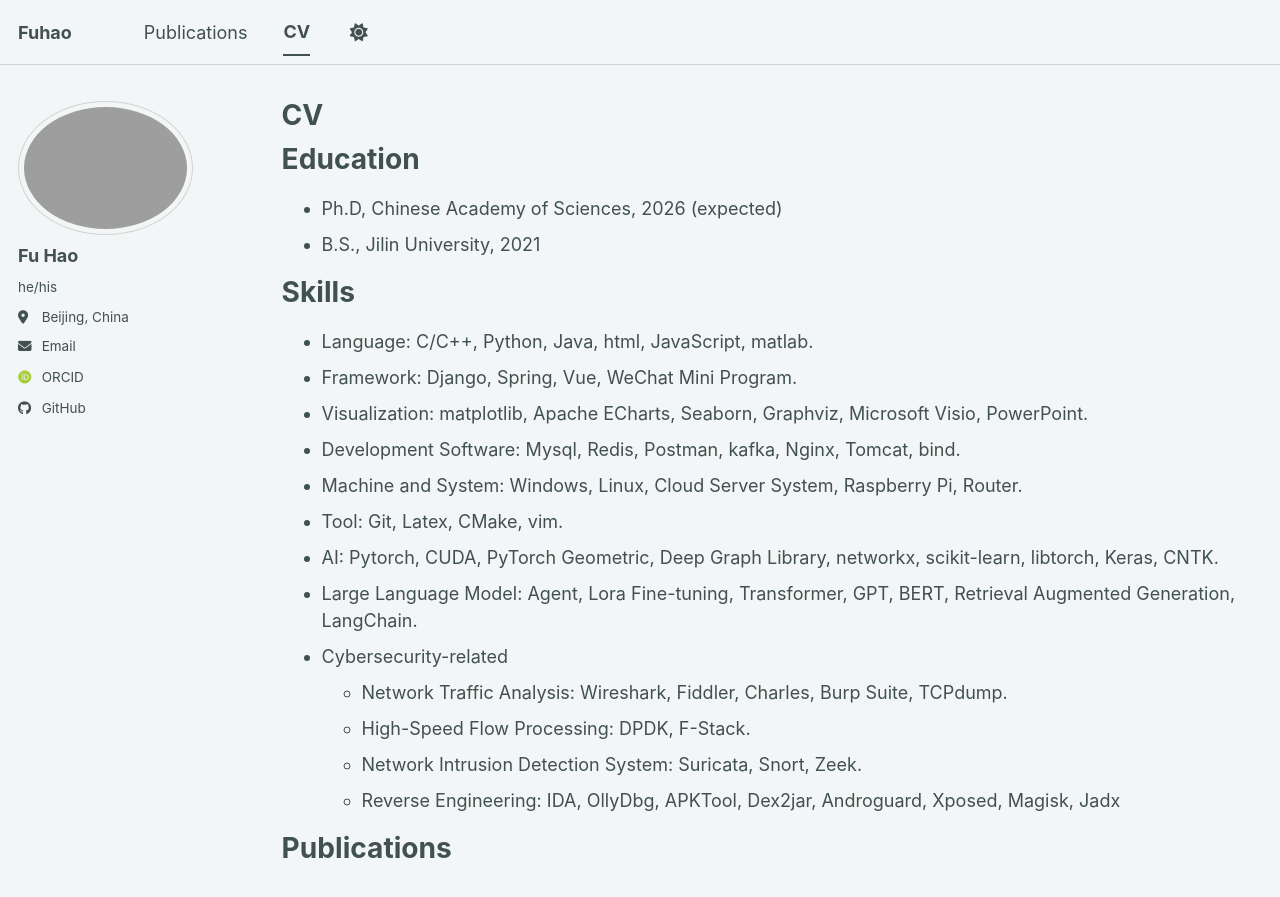
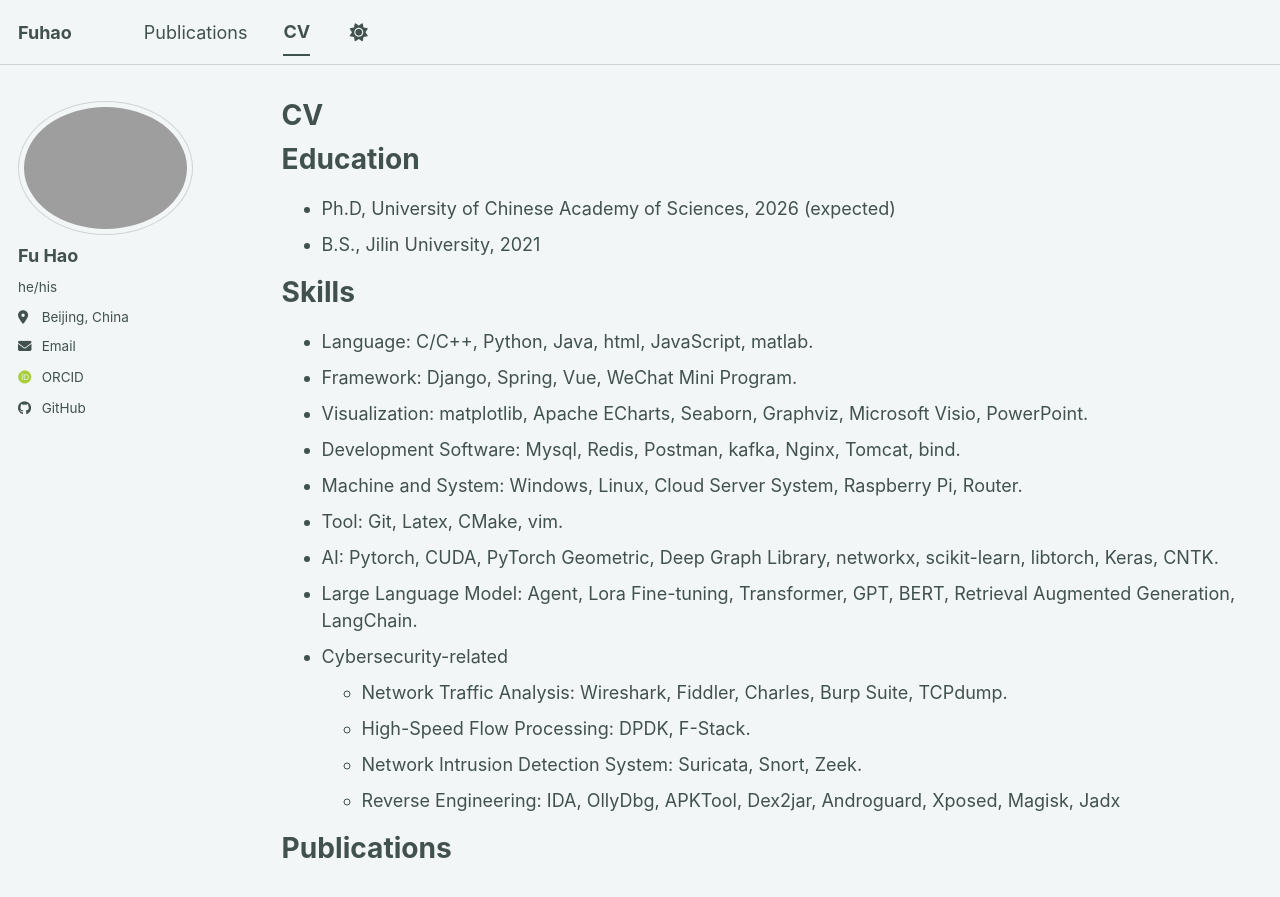
Before and after one commit to gswsfh/gswsfh.github.io, a Jekyll site: the page built from _pages/cv.md, in a window 1280 px wide and 900 px high. Shown: the top 897 px of the window. Built offline with Jekyll 4.4.1, drawn with Linux system fonts in a browser that asks for light colours; some web fonts are replaced; a script bundle is joined from its source files by our own code; library files that are not in the unit come from our copies.

Commit message:
Correct institution name in CV and format updates
Updated the education section to reflect the correct institution name and made minor formatting adjustments.

```diff
--- a/_pages/cv.md
+++ b/_pages/cv.md
@@ -11,7 +11,7 @@ redirect_from:
 Education
 =========
 
-* Ph.D, Chinese Academy of Sciences, 2026 (expected)
+* Ph.D, University of Chinese Academy of Sciences, 2026 (expected)
 * B.S., Jilin University, 2021
 
 Skills
```
